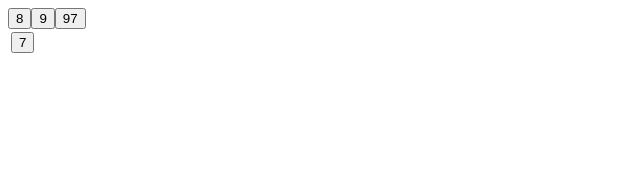
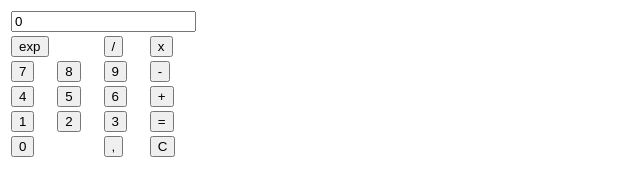
Before and after one commit to Lucho2315/Minicalculadora, a plain HTML site: page minicalculadora/index.html in a window 1280 px wide. Shown: the whole page, without its empty margins (0-640 px from the left). Drawn offline with Linux system fonts and the light colour scheme.

Commit message:
Actualizacion minicalculadora

```diff
--- a/minicalculadora/index.html
+++ b/minicalculadora/index.html
@@ -8,19 +8,77 @@
 <body>
     <table id="Calculadora">
         <tr>
+            <td colspan="4">
+                <input type="text"  name="valor_numero" id="valor_numero" value="0" readonly="true" class="caja_valor">
+            </td>
+        </tr>
+        <tr>
+            <td colspan="2">
+                <input type="button" value="exp" name="potencia" id="potencia" class="boton_largo funcion" onclick="operar(5)">
+            </td>
             <td>
-                <input type="button" value="7" num="7" id="7">
+                <input type="button" value="/" name="Dividir" id="Dividir" class="boton funcion" onclick="operar(4)">
             </td>
-                <input type="button" value="8" num="8" id="8">
+            <td>
+                <input type="button" value="x" name="Restar" id="Restar" class="boton funcion" onclick="operar(3)">
             </td>
-                <input type="button" value="9" num="7" id="7">
+        </tr>
+        <tr>
+            <td>
+                <input type="button" value="7" name="7" id="7" class="boton" onclick="darNumero('7')">
             </td>
-                <input type="button" value="97" num="7" id="7">
+            <td>
+                <input type="button" value="8" name="8" id="8" class="boton" onclick="darNumero('8')">
             </td>
-
+            <td>
+                <input type="button" value="9" name="9" id="9" class="boton" onclick="darNumero('9')">
+            </td>
+            <td>
+                <input type="button" value="-" name="Restar" id="Restar" class="boton funcion" onclick="operar(2)">
+            </td>
+        </tr>
+        <tr>
+            <td>
+                <input type="button" value="4" name="4" id="4" class="boton" onclick="darNumero('4')">
+            </td>
+            <td>
+                <input type="button" value="5" name="5" id="5" class="boton" onclick="darNumero('5')">
+            </td>
+            <td>
+                <input type="button" value="6" name="6" id="6" class="boton" onclick="darNumero('6')">
+            </td>
+            <td>
+                <input type="button" value="+" name="Sumar" id="Sumar" class="boton funcion" onclick="operar(1)">
+            </td>
+        </tr>
+        <tr>
+            <td>
+                <input type="button" value="1" name="1" id="1" class="boton" onclick="darNumero('1')">
+            </td>
+            <td>
+                <input type="button" value="2" name="2" id="2" class="boton" onclick="darNumero('2')">
+            </td>
+            <td>
+                <input type="button" value="3" name="3" id="3" class="boton" onclick="darNumero('3')">
+            </td>
+            <td>
+                <input type="button" value="=" name="igual" id="igual" class="boton funcion" onclick="esIgual()">
+            </td>
+        </tr>
+        <tr>
+            <td colspan="2">
+                <input type="button" value="0" name="0" id="0" class="boton_largo" onclick="darNumero('0')">
+            </td>
+            <td>
+                <input type="button" value="," name="," id="," class="boton">
+            </td>
+            <td>
+                <input type="button" value="C" name="C" id="C" class="boton funcion" onclick="darC()">
             </td>
         </tr>
 
     </table>
+
+    <script src="js/scripts.js"></script>
 </body>
 </html>
```
